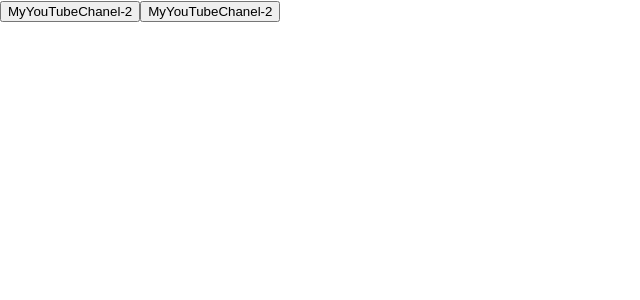
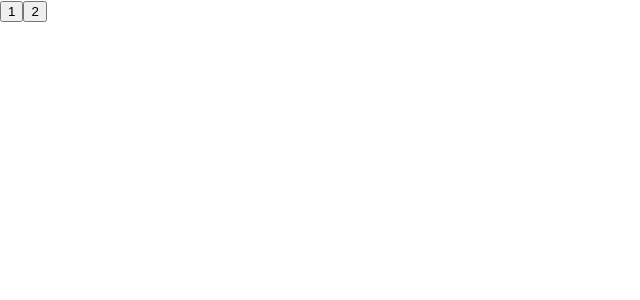
Before and after one commit to artem5511/microtaski2, a React (Create React App) app: page / in a window 1280 px wide. Shown: the top 300 px of the page, without its empty margins (0-640 px from the left). Built offline with nearby package versions, Linux system fonts and the light colour scheme.

Commit message:
add button foo1 and foo2

```diff
--- a/src/site/Button.tsx
+++ b/src/site/Button.tsx
@@ -1,17 +1,38 @@
 import React from 'react';
+import {logDOM} from '@testing-library/react';
 
 const Button = () => {
-    const myFirstSubscriber = () => {
-        console.log("Hello Im Vasya!")
+    // const myFirstSubscriber = (event: React.MouseEvent<HTMLButtonElement>) => {
+    //     console.log("Hello Im Vasya!")
+    // }
+    // const mySecondSubscriber = (event: React.MouseEvent<HTMLButtonElement>) => {
+    //     console.log("Hello Im Ivan!")
+    // }
+
+    // const onClickHandler = (name: string) => {
+    //     console.log(name)
+    // }
+
+    const foo1 = (event: React.MouseEvent<HTMLButtonElement>) => {
+        //ничего не передавать, в консоли должно показаться 100200
+        console.log('100200')
     }
-    const mySecondSubscriber = () => {
-        console.log("Hello Im Ivan!")
+    const foo2 = (num: number) => {
+        //передать цифру 100200
+        console.log(num)
     }
+
     return (
         <div>
             {/*<button onClick={(event)=>{console.log("Hello!")}}>MyYouTubeChanel-1</button>*/}
-            <button onClick={myFirstSubscriber}>MyYouTubeChanel-2</button>
-            <button onClick={mySecondSubscriber}>MyYouTubeChanel-2</button>
+            {/*<button onClick={mySecondSubscriber}>MyYouTubeChanel-2</button>*/}
+
+            {/*<button onClick={(event)=>{onClickHandler('Vasya')}}>MyYouTubeChanel-3</button>*/}
+            {/*<button onClick={(event)=>{onClickHandler('Ivan')}}>MyYouTubeChanel-4</button>*/}
+            {/*<button onClick={()=>{onClickHandler('some info')}}>MyYouTubeChanel-5</button>*/}
+
+            <button onClick={foo1}>1</button>
+            <button onClick={()=>{foo2(100200)}}>2</button>
         </div>
     );
 };
```
